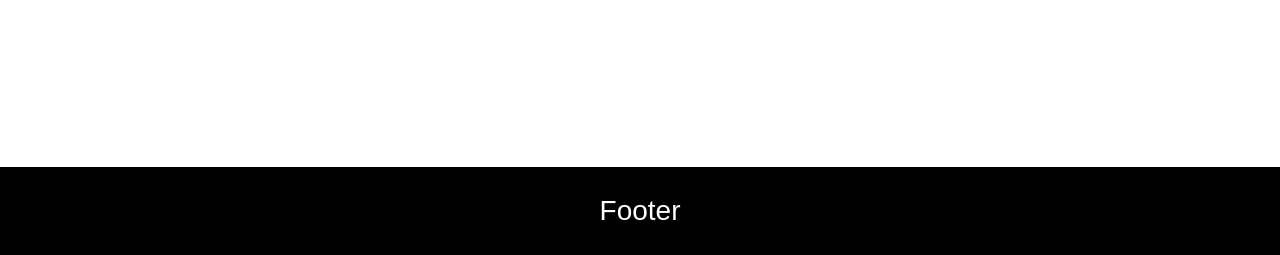
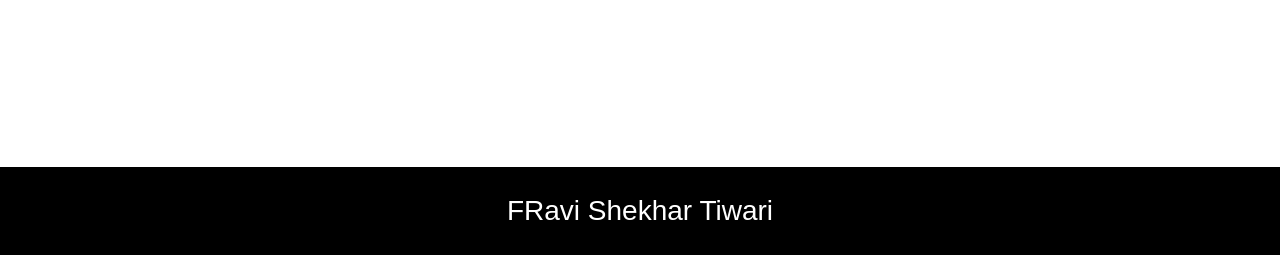
Before and after one commit to happyman11/sample_deploy, a Flask app: page / in a window 1280 px wide. Shown: the part 545-800 px from the top of the page. Run offline with Flask 2, Linux system fonts and the light colour scheme.

Commit message:
Update index.html

```diff
--- a/templates/index.html
+++ b/templates/index.html
@@ -33,7 +33,7 @@ body {
 #navbar a {
   float: left;
   display: block;
-  color: #f2f2f2;
+  color: black;
   text-align: center;
   padding: 14px 16px;
   text-decoration: none;
@@ -107,7 +107,7 @@ body {
 
  </div>
 <div class="footer">
-  <p>Footer</p>
+  <p>FRavi Shekhar Tiwari</p>
 </div>
 
 </body>
```
